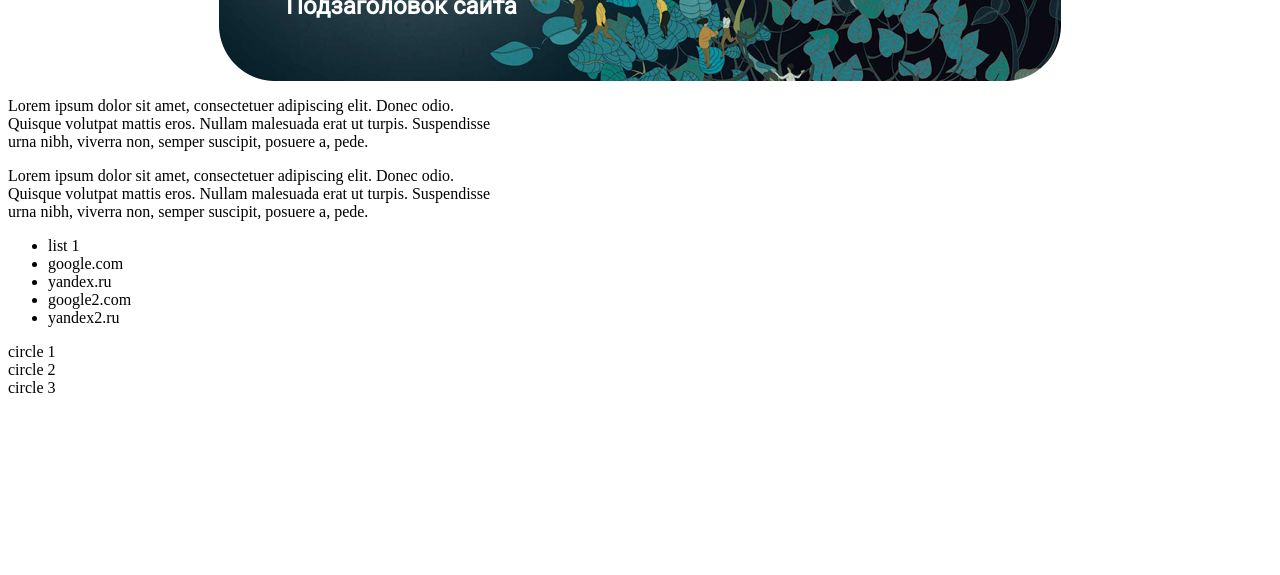
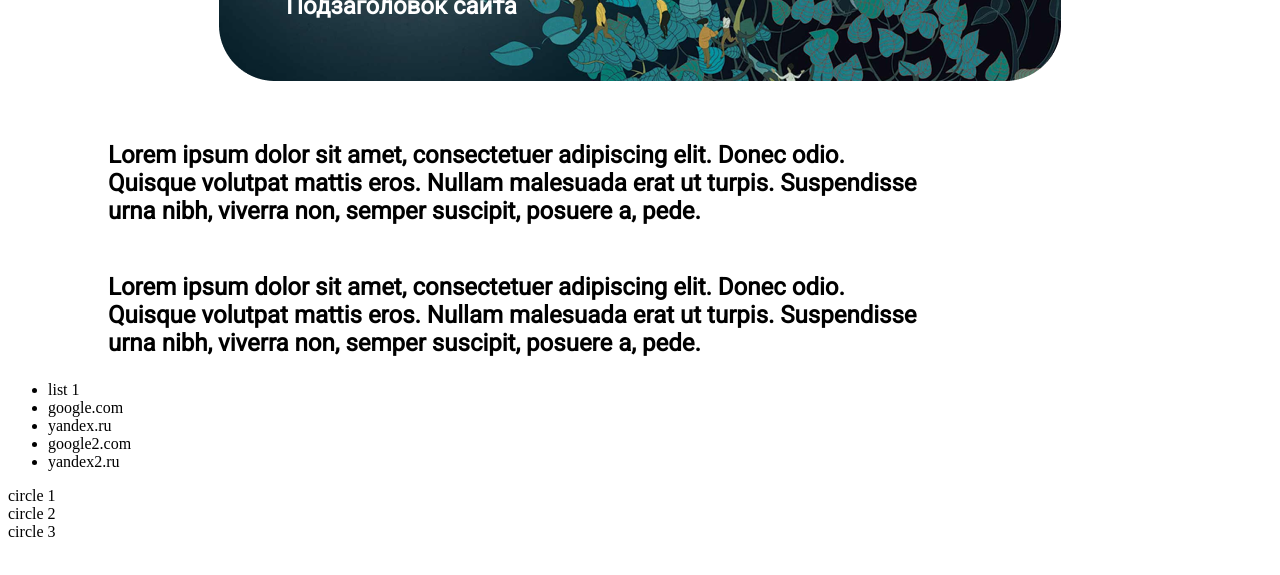
Before and after one commit to LeoSAN10/stormnet, a plain HTML site: page dz1/index.html in a window 1280 px wide. Shown: the part 157-732 px from the top of the page. Drawn offline with Linux system fonts and the light colour scheme.

Commit message:
add styles for paragraphs

```diff
--- a/dz1/index.html
+++ b/dz1/index.html
@@ -10,9 +10,9 @@
 	<h1 class="headers1">Заголовок сайта</h1>
 	<h6 class="headers">Подзаголовок сайта</h6>
 	</div>
-	<p>Lorem ipsum dolor sit amet, consectetuer adipiscing elit. Donec odio.<br>Quisque volutpat mattis eros. Nullam malesuada erat ut turpis. Suspendisse<br>urna nibh, viverra non, semper suscipit, posuere a, pede.
+	<p class="paragraphs1">Lorem ipsum dolor sit amet, consectetuer adipiscing elit. Donec odio.<br>Quisque volutpat mattis eros. Nullam malesuada erat ut turpis. Suspendisse<br>urna nibh, viverra non, semper suscipit, posuere a, pede.
 	</p>
-	<p>Lorem ipsum dolor sit amet, consectetuer adipiscing elit. Donec odio.<br>Quisque volutpat mattis eros. Nullam malesuada erat ut turpis. Suspendisse<br>urna nibh, viverra non, semper suscipit, posuere a, pede.
+	<p class="paragraphs">Lorem ipsum dolor sit amet, consectetuer adipiscing elit. Donec odio.<br>Quisque volutpat mattis eros. Nullam malesuada erat ut turpis. Suspendisse<br>urna nibh, viverra non, semper suscipit, posuere a, pede.
 	</p>
 	<ul>
 		<li>list 1</li>
--- a/dz1/style.css
+++ b/dz1/style.css
@@ -26,3 +26,21 @@ margin: auto;
 	font-size: 24px;
 	line-height: 1px;
 }
+.paragraphs1{
+	padding-top: 36px;
+	padding-left: 100px;
+	font-family: 'Roboto', sans-serif;
+	font-style: normal;
+	font-weight: bold;
+	font-size: 24px;
+	line-height: 28px;
+}
+.paragraphs{
+	padding-top: 24px;
+	padding-left: 100px;
+	font-family: 'Roboto', sans-serif;
+	font-style: normal;
+	font-weight: bold;
+	font-size: 24px;
+	line-height: 28px;
+}
```
